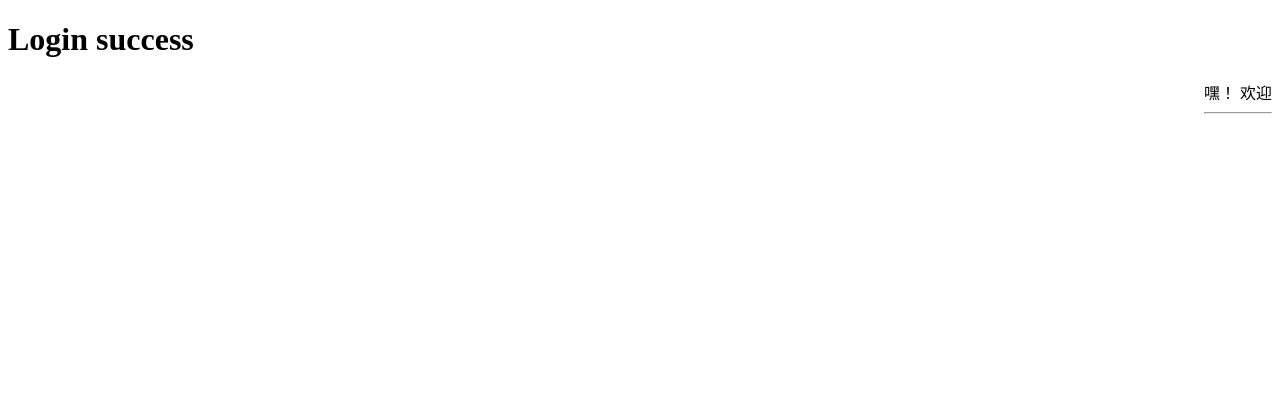
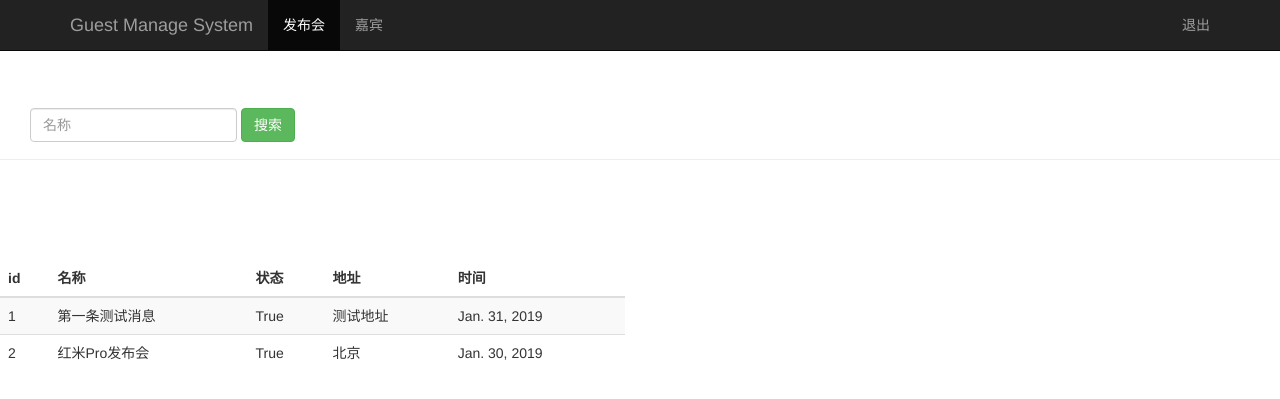
Before and after one commit to OneCat08/guest, a Django app: page /event_manage/ in a window 1280 px wide. Shown: the top 399 px of the page. Run offline with Django 3.2, Linux system fonts and the light colour scheme; a user stored in the database is signed in; data comes from the database, SQL or seed files in the repository; some libraries are stand-ins or nearby versions.

Commit message:
第三版 该写5,3,1嘉宾列表

```diff
--- a/guest/settings.py
+++ b/guest/settings.py
@@ -38,6 +38,7 @@
     'django.contrib.messages',
     'django.contrib.staticfiles',
     'sign', # 将创建的应用添加到项目中
+    'bootstrap3',
 ]
 
 MIDDLEWARE = [
@@ -91,7 +92,7 @@
         'PASSWORD': 'password', # 登录密码
         'OPTIONS': {
             'init_command': "SET sql_mode='STRICT_TRANS_TABLES'",
-        },
+        }
     }
 }
 
--- a/guest/urls.py
+++ b/guest/urls.py
@@ -24,5 +24,6 @@
     path('login_action/', views.login_action), # 增加路由
     path('event_manage/', views.event_manage),
     path('accounts/login/', views.index),
+    path('search_name/', views.search_name),
 
 ]
--- a/sign/templates/event_manage.html
+++ b/sign/templates/event_manage.html
@@ -2,12 +2,68 @@
 <html lang="en">
 <head>
     <meta charset="UTF-8">
-    <title>Event Manage Page</title>
+    <!--加载bootstrap3应用、css和javascript文件-->
+    {% load bootstrap3 %}
+    {% bootstrap_css %}
+    {% bootstrap_javascript %}
+    <title>Guest Manage</title>
 </head>
-<body>
-    <h1>Login success</h1>
-    <div style="float: right;">
-        <a>嘿！{{ user }} 欢迎</a><hr/>
+<body role="document">
+    <!--导航栏-->
+    <nav class="navbar navbar-inverse navbar-fixed-top">
+        <div class="container">
+            <div class="navbar-header">
+                <a class="navbar-brand" href="/event_manage/">Guest Manage System</a>
+            </div>
+            <div id="navbar" class="collapse navbar-collapse">
+                <ul class="nav navbar-nav">
+                    <!--class='active' 表示当前菜单处于选中状态 href用于页面跳转-->
+                    <li class="active"><a href="#">发布会</a></li>
+                    <li><a href="/guest_manage/">嘉宾</a> </li>
+                </ul>
+                <ul class="nav navbar-nav navbar-right">
+                    <li><a href="#">{{ user }}</a></li>
+                    <li><a href="/logout/">退出</a></li>
+                </ul>
+            </div>
+        </div>
+    </nav>
+
+    <!--发布会搜索表单-->
+    <div class="page-header" style="padding-top: 60px;">
+        <div id="navbar" class="navbar-collapse collapse">
+            <form class="navbar-form" method="get" action="/search_name/">
+                <div class="form-group">
+                    <input name="name" type="text" placeholder="名称" class="form-control">
+                </div>
+                <button type="submit" class="btn btn-success">搜索</button>
+            </form>
+        </div>
+    </div>
+
+    <!--发布会列表-->
+    <div class="row" style="padding-top: 80px;"> <!--top为设置上边距-->
+        <div class="col-md-6">
+            <table class="table table-striped">
+                <thead>
+                <tr>
+                    <th>id</th><th>名称</th><th>状态</th><th>地址</th><th>时间</th>
+                </tr>
+                </thead>
+                <tbody>
+                <!--循环打印字段数据-->
+                {% for event in events %}
+                <tr>
+                    <td>{{ event.id }}</td>
+                    <td>{{ event.name }}</td>
+                    <td>{{ event.status }}</td>
+                    <td>{{ event.address }}</td>
+                    <td>{{ event.start_time }}</td>
+                </tr>
+                {% endfor %} <!--表示语句结束-->
+                </tbody>
+            </table>
+        </div>
     </div>
 </body>
 </html>
--- a/sign/views.py
+++ b/sign/views.py
@@ -2,6 +2,7 @@
 from django.http import HttpResponse, HttpResponsePermanentRedirect
 from django.contrib import auth
 from django.contrib.auth.decorators import login_required
+from sign.models import Event
 # Create your views here.
 
 def index(request): # 创建路由匹配的视图函数
@@ -27,6 +28,17 @@
 # 发布会管理
 @login_required # 限制该视图必须登录后才能访问
 def event_manage(request):
+    event_list = Event.objects.all() #查询素有发布会的数据
     # username = request.COOKIES.get('user', '') # 读取浏览器cookie
     username = request.session.get('user', '') # 读取浏览器session
-    return render(request, 'event_manage.html', {'user':username})
+    return render(request, 'event_manage.html', {'user': username,
+                                                 'events': event_list}) # 返给客户端
+
+# 发布会名称搜索
+@login_required
+def search_name(request):
+    username = request.session.get('user', '')
+    search_name = request.GET.get('name', '')
+    event_list = Event.objects.filter(name__contains=search_name)
+    return render(request, 'event_manage.html', {'user': username,
+                                                 'events': event_list})
```
Also changed, not shown: sign/templates/guest_manage.html (added, +10 -0 lines).
